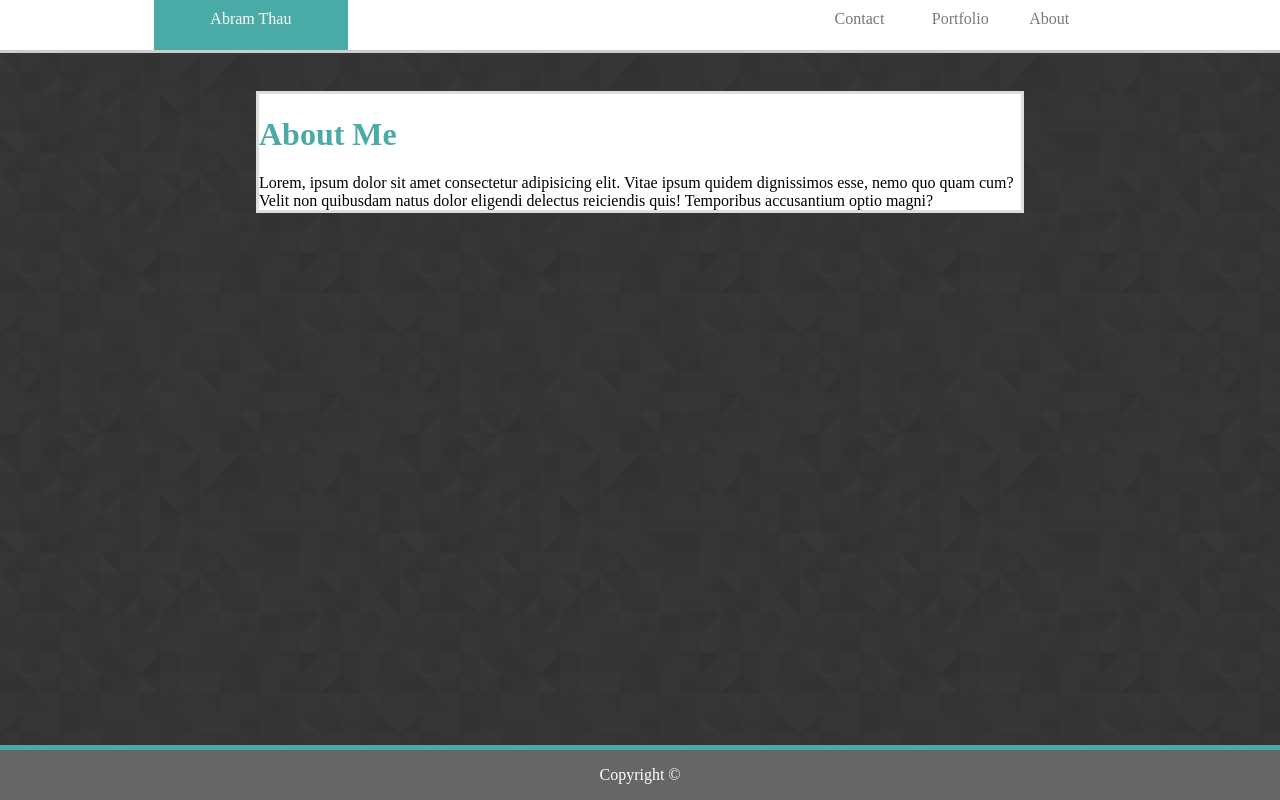
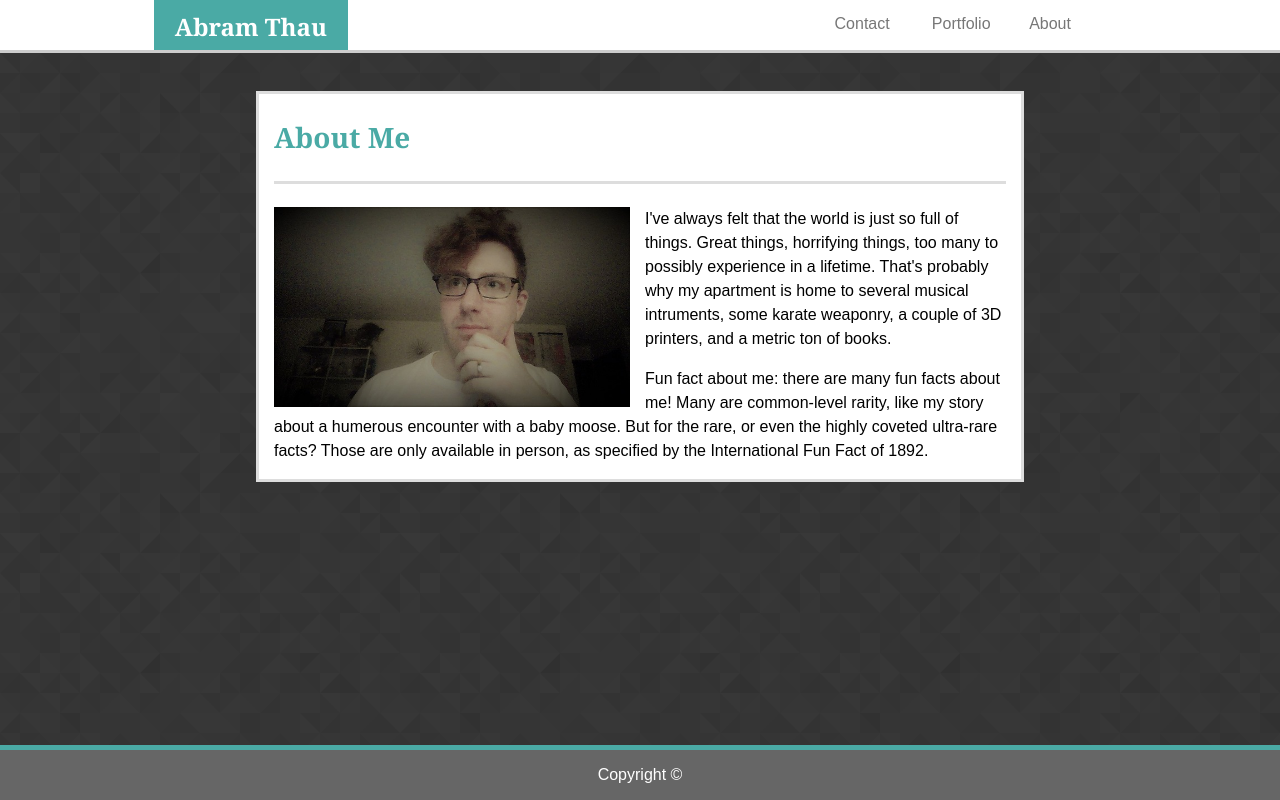
Before and after one commit to Glacian22/Basic-Portfolio, a plain HTML site: page index.html in a window 1280 px wide. Drawn offline with Linux system fonts and the light colour scheme.

Commit message:
main page done

```diff
--- a/assets/css/style.css
+++ b/assets/css/style.css
@@ -1,6 +1,7 @@
 body{
     margin:0;
     padding: auto;
+    font-family: 'Arial', 'Helvetica Neue', Helvetica, sans-serif;
 }
 
 .navbar{
@@ -16,6 +17,7 @@ body{
 }
 
 .name{
+    font-family: 'Georgia', Times, Times New Roman, serif;
     background-color: #4aaaa5;
     color: white;
     float: left;
@@ -23,6 +25,8 @@ body{
     text-align: center;
     height: 40px;
     padding-top: 10px;
+    font-weight: bold;
+    font-size: 24px
 }
 
 .about, .portfolio, .contact{
@@ -30,7 +34,7 @@ body{
     width: 10%;
     height: 40px;
     color: #777777;
-    padding-top: 10px;
+    padding-top: 15px;
 }
 
 .wrapper{
@@ -45,12 +49,29 @@ body{
 }
 .main_section{
     background-color: white;
-    margin: 3% 20% 5% 20%;
+    padding: 0px 15px;
+    margin: 3% 20% 0% 20%;
     border: solid 3px #dddddd;
+    overflow: hidden;
 }
 
-h1{
+h2{
+    font-family: 'Georgia', Times, Times New Roman, serif;
     color: #4aaaa5;
+    font-size: 28px;
+    padding-bottom: 25px;
+    border-bottom: solid 3px #dddddd;
+}
+
+.brooding{
+    height: 200px;
+    width: 356px;
+    float: left;
+    margin-right: 15px;
+}
+
+.text{
+    line-height: 24px;
 }
 
 .foot{
--- a/index.html
+++ b/index.html
@@ -22,9 +22,11 @@
 
     <div class="wrapper">
         <div class="main_section">
-            <h1>About Me</h1>
+            <h2>About Me</h2>
             <div class="content">
-                Lorem, ipsum dolor sit amet consectetur adipisicing elit. Vitae ipsum quidem dignissimos esse, nemo quo quam cum? Velit non quibusdam natus dolor eligendi delectus reiciendis quis! Temporibus accusantium optio magni?
+                <img class="brooding" src="assets/images/Me_sepia.jpg" title="Brooding is best done in sepia, according to 97% of olympic brooders">
+                <p class="text">I've always felt that the world is just so full of things. Great things, horrifying things, too many to possibly experience in a lifetime. That's probably why my apartment is home to several musical intruments, some karate weaponry, a couple of 3D printers, and a metric ton of books.</p>
+                <p class="text">Fun fact about me: there are many fun facts about me! Many are common-level rarity, like my story about a humerous encounter with a baby moose. But for the rare, or even the highly coveted ultra-rare facts? Those are only available in person, as specified by the International Fun Fact of 1892.</p>
 
             </div>
         </div>
```
Also changed, not shown: assets/images/Me_sepia.jpg (added).
